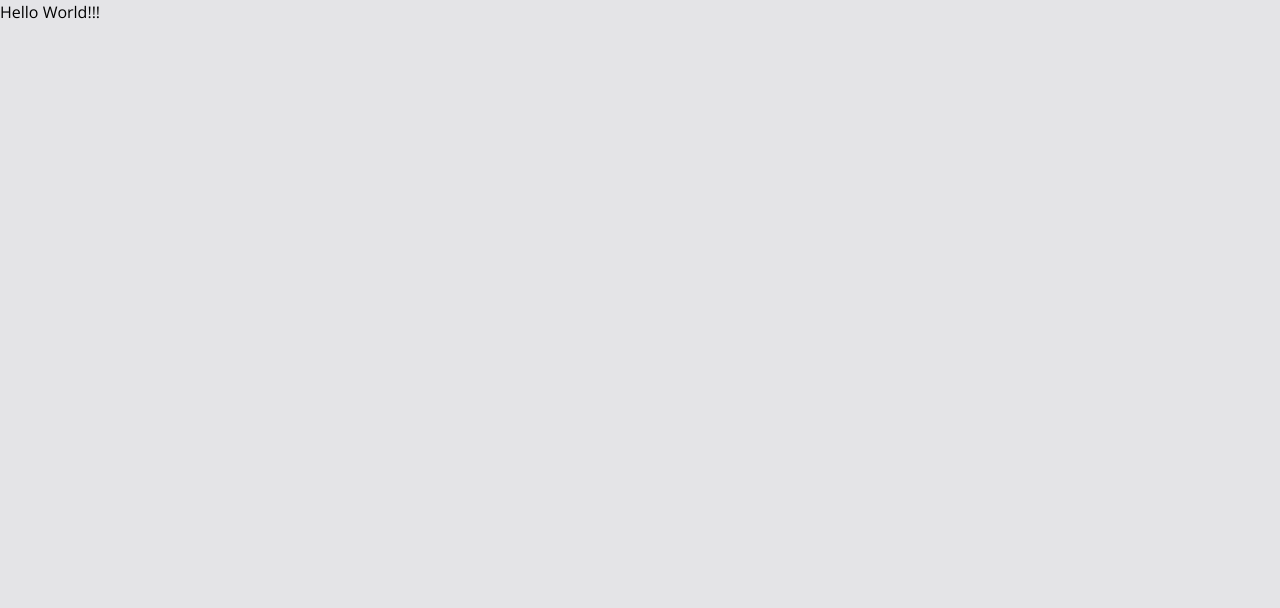
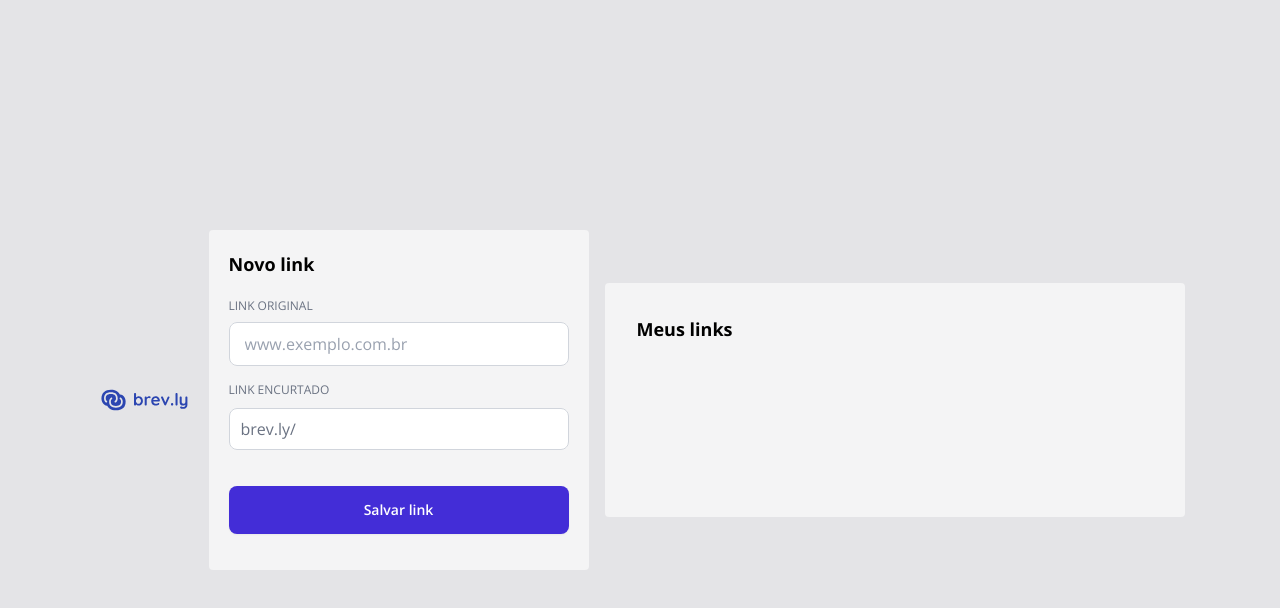
Before and after one commit to Christian-Oliveira/ftr-projeto-fase-1, a React (Vite) app in the folder web/: page / in a window 1280 px wide. Shown: the top 608 px of the page. Built offline with nearby package versions, Linux system fonts and the light colour scheme.

Commit message:
feat: ajustando componente de registrar url

```diff
--- a/web/src/app.tsx
+++ b/web/src/app.tsx
@@ -1,6 +1,15 @@
+import { ListUrls } from "./components/list-urls"
+import { RegisterUrlForm } from "./components/register-url-form"
+
 export function App() {
   return (
-    <h1>Hello World!!!</h1>
+    <main className="h-dvh flex flex-col gap-4 p-3 items-center md:flex-row md:justify-center md:items-center">
+      <span className="justify-items-center md:justify-items-start">
+        <img src="/logo.svg" alt="Logo" className="w-[97px] h-[24px]" />
+      </span>
+      <RegisterUrlForm />
+      <ListUrls />
+    </main>
   )
 }
 
--- /dev/null
+++ b/web/src/components/list-urls.tsx
@@ -0,0 +1,10 @@
+
+export function ListUrls() {
+  return (
+    <div className="bg-zinc-100 w-full max-w-[580px] h-[234px] rounded-sm">
+      <div className="p-[32px]">
+        <span className="text-lg font-bold">Meus links</span>
+      </div>
+    </div>
+  )
+}
--- /dev/null
+++ b/web/src/components/register-url-form.tsx
@@ -0,0 +1,35 @@
+
+export function RegisterUrlForm() {
+  return (
+    <div className="bg-zinc-100 rounded-sm w-full h-[340px] xs:w-[380px]">
+      <div className="h-full p-5">
+        <div className="text-lg font-bold mb-5">Novo link</div>
+        <form>
+          <div className="grid grid-flow-col grid-rows-3 gap-4">
+            <div className="grid gap-2">
+              <label htmlFor="original-link" className="text-xs text-gray-500">LINK ORIGINAL</label>
+              <div className="flex items-center rounded-lg bg-white pl-3 outline-1 -outline-offset-1 outline-gray-300">
+                <input type="text" name="original-link" id="original-link" className="block min-w-0 grow py-2.5 pr-3 pl-1 text-md text-gray-900 placeholder:text-gray-400 focus:outline-none" placeholder="www.exemplo.com.br" />
+              </div>
+            </div>
+
+            <div className="grid grid-cols-1 gap-2">
+              <label htmlFor="shortened-link" className="text-xs text-gray-500">LINK ENCURTADO</label>
+              <div className="flex items-center rounded-lg bg-white pl-3 outline-1 -outline-offset-1 outline-gray-300">
+                <div className="shrink-0 text-md text-gray-500 select-none">brev.ly/</div>
+                <input type="text" name="shortened-link" id="shortened-link" className="block min-w-0 grow py-2.5 pr-3 pl-1 text-sm text-gray-900 focus:outline-none" />
+              </div>
+            </div>
+
+            <button
+              type="submit"
+              className="rounded-lg bg-indigo-700 mt-5 text-sm font-semibold text-white shadow-xs hover:bg-indigo-600 focus-visible:outline-2 focus-visible:outline-offset-2 focus-visible:outline-indigo-700"
+            >
+              Salvar link
+            </button>
+          </div>
+        </form>
+      </div>
+    </div >
+  )
+}
--- a/web/src/index.css
+++ b/web/src/index.css
@@ -2,4 +2,5 @@
 
 @theme {
     --font-sans: "Open Sans", "sans-serif";
+    --breakpoint-xs: 30rem;
 }
```
Also changed, not shown: web/public/logo.svg (added).
